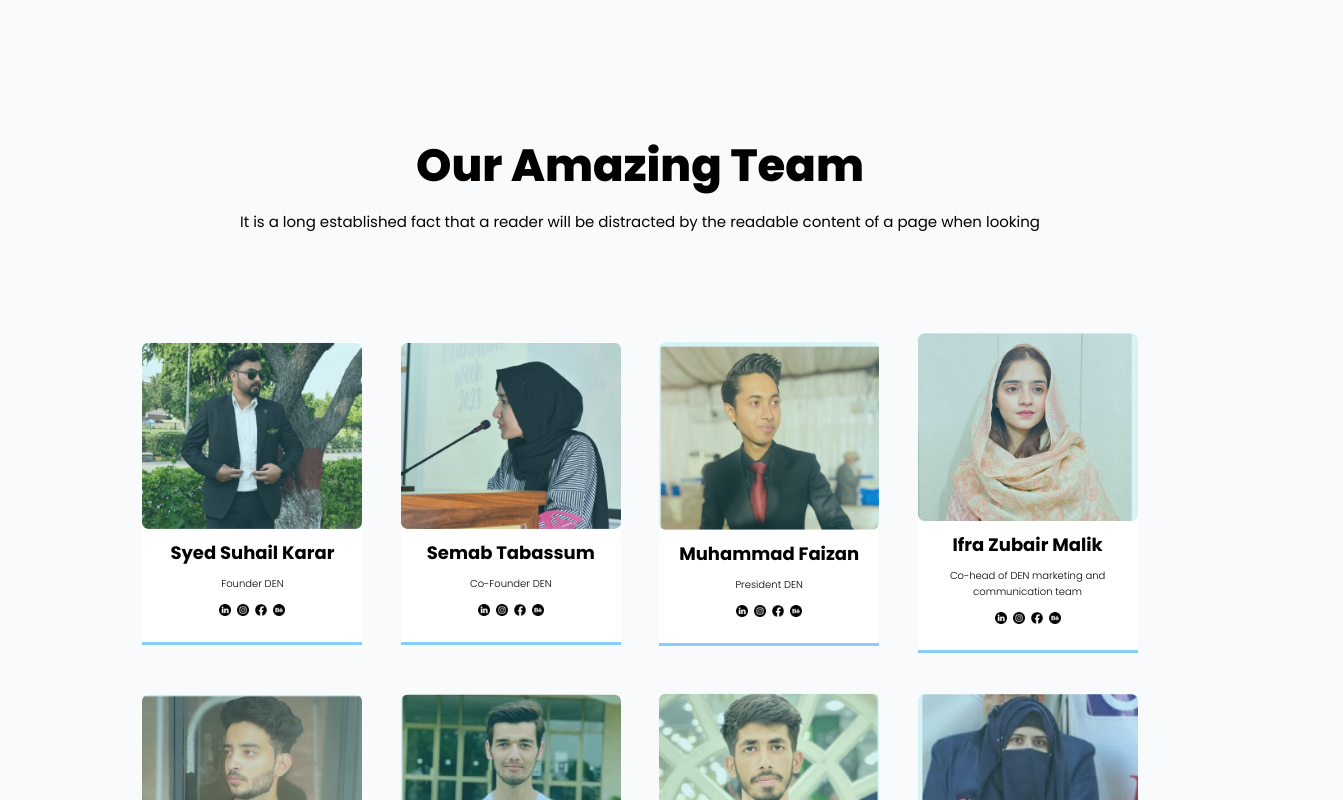
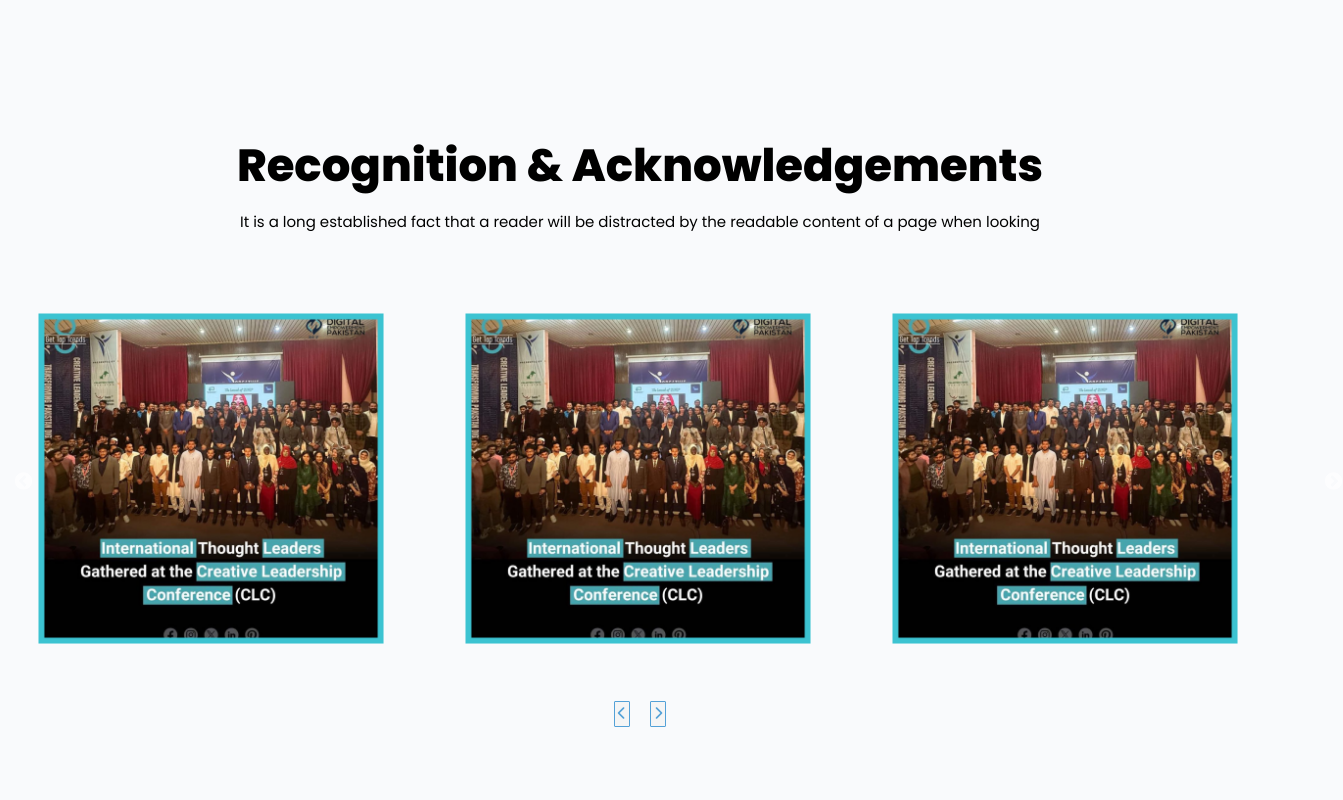
Before and after one commit to oye-hunter/den-landing-page, a React (Create React App) app: page / in a window 1280 px wide. Shown: the part 3640-4440 px from the top of the page, 1343 px wide, since content can reach past the window. Built offline with nearby package versions, Linux system fonts and the light colour scheme.

Commit message:
added ack-carousal landing page

```diff
--- a/package.json
+++ b/package.json
@@ -16,6 +16,8 @@
     "react-icons": "^5.2.1",
     "react-scripts": "5.0.1",
     "react-scroll-trigger": "^0.6.14",
+    "react-slick": "^0.30.2",
+    "slick-carousel": "^1.8.1",
     "web-vitals": "^2.1.4"
   },
   "scripts": {
--- /dev/null
+++ b/src/LandingPage/AckSection/AckSection.css
@@ -0,0 +1,33 @@
+.lp-ack-section-carousal {
+    position: relative;
+    left: 3vw;
+}
+.lp-ack-section-carousal .lp-ack-section-carousal-item img {
+    width: 27vw;
+}
+
+.lp-ack-section-carousal-buttons {
+    display: flex;
+    justify-content: center;
+    gap: 20px;
+    margin-top: 50px;
+}
+.lp-ack-section-carousal-buttons button {
+    background-color: #f5f5f5;
+    border: 1px solid rgb(84, 161, 215);
+    color: rgb(84, 161, 215);
+    padding: 2px 3px;
+    border-radius: 1px;
+    cursor: pointer;
+}
+
+
+
+@media only screen and (max-width: 800px){
+    .lp-ack-section-carousal {
+        left: 5vw;
+    }
+    .lp-ack-section-carousal .lp-ack-section-carousal-item img {
+        width: 40vw;
+    }
+}
--- /dev/null
+++ b/src/LandingPage/AckSection/AckSection.jsx
@@ -0,0 +1,91 @@
+import React, {useRef, useEffect} from "react";
+import "slick-carousel/slick/slick.css";
+import "slick-carousel/slick/slick-theme.css";
+import Slider from "react-slick";
+import "../LandingPage.css";
+import "./AckSection.css";
+
+const AckSection = () => {
+  useEffect(() => {
+
+    // Setting up the interval
+    const intervalId = setInterval(sliderRef.slickNext(), 5000);
+
+    // Cleanup function to clear the interval when the component unmounts
+    return () => clearInterval(intervalId);
+
+  }, []);
+
+  let sliderRef = useRef(null);
+  const next = () => {
+    sliderRef.slickNext();
+  };
+  const previous = () => {
+    sliderRef.slickPrev();
+  };
+  var settings = {
+    infinite: true,
+    speed: 1500,
+    slidesToShow: 3,
+    slidesToScroll: 3,
+    initialSlide: 0,
+    responsive: [
+      {
+        breakpoint: 800,
+        settings: {
+          slidesToShow: 2,
+          slidesToScroll: 2,
+          initialSlide: 2,
+        },
+      },
+    ],
+  };
+  return (
+    <div className="lp-ack-section">
+      <div className="lp-ack-section-text">
+        <h3>Recognition & Acknowledgements</h3>
+        <p>
+          It is a long established fact that a reader will be distracted by the
+          readable content of a page when looking
+        </p>
+      </div>
+
+      <div className="lp-ack-section-carousal">
+        <Slider
+          ref={(slider) => {
+            sliderRef = slider;
+          }}
+          {...settings}
+        >
+          <div className="lp-ack-section-carousal-item">
+            <img src={require("../../Assets/carousal-item-1.png")} alt="" />
+          </div>
+          <div className="lp-ack-section-carousal-item">
+            <img src={require("../../Assets/carousal-item-1.png")} alt="" />
+          </div>
+          <div className="lp-ack-section-carousal-item">
+            <img src={require("../../Assets/carousal-item-1.png")} alt="" />
+          </div>
+          <div className="lp-ack-section-carousal-item">
+            <img src={require("../../Assets/carousal-item-1.png")} alt="" />
+          </div>
+          <div className="lp-ack-section-carousal-item">
+            <img src={require("../../Assets/carousal-item-1.png")} alt="" />
+          </div>
+          <div className="lp-ack-section-carousal-item">
+            <img src={require("../../Assets/carousal-item-1.png")} alt="" />
+          </div>
+        </Slider>
+      </div>
+        <div className="lp-ack-section-carousal-buttons">
+          <button onClick={previous}>
+          <i class="fa-solid fa-chevron-left"></i>
+          </button>
+          <button onClick={next}>
+          <i class="fa-solid fa-chevron-right"></i>
+          </button>
+        </div>
+    </div>
+  );
+};
+export default AckSection;
--- a/src/LandingPage/LandingPage.css
+++ b/src/LandingPage/LandingPage.css
@@ -84,7 +84,8 @@
 .lp-den-offer-section-text h3,
 .lp-den-team-section-text h3,
 .lp-gallery-section-text h3,
-.lp-reviews-section-text h3 {
+.lp-reviews-section-text h3,
+.lp-ack-section-text h3 {
   display: flex;
   margin: 20vh 0 10px;
   justify-content: center;
@@ -96,7 +97,8 @@
 .lp-why-den-section p,
 .lp-den-offer-section-text p,
 .lp-den-team-section-text p,
-.lp-gallery-section-text p {
+.lp-gallery-section-text p,
+.lp-ack-section-text p {
   display: flex;
   justify-content: center;
   font-size: 15px;
@@ -106,7 +108,8 @@
 .lp-why-den-section-text,
 .lp-den-offer-section-text p,
 .lp-den-team-section-text p,
-.lp-gallery-section-text p {
+.lp-gallery-section-text p,
+.lp-ack-section-text p  {
   text-align: center;
 }
 .lp-why-den-section-main-container {
@@ -390,7 +393,8 @@
   }
   .lp-why-den-section,
   .lp-den-offer-section,
-  .lp-den-team-section-text p {
+  .lp-den-team-section-text p,
+  .lp-ack-section-text p {
     margin: 0 10vw;
   }
   .lp-why-den-section h3,
--- a/src/LandingPage/LandingPage.jsx
+++ b/src/LandingPage/LandingPage.jsx
@@ -1,5 +1,6 @@
 import React, { useState } from "react";
 import Navbar from "./Navbar/Navbar";
+import AckSection from "./AckSection/AckSection"
 import Review from "./Review";
 import Footer from "./Footer/Footer";
 import "./LandingPage.css";
@@ -223,6 +224,7 @@ const LandingPage = () => {
           </div>
         </div>
       </div>
+      <AckSection/>
       <div className="lp-den-team-section">
         <div className="lp-den-team-section-text">
           <h3>Our Amazing Team</h3>
```
Also changed, not shown: src/Assets/carousal-item-1.png (added), 1 other file (tests, documents, lock files or other folders).
